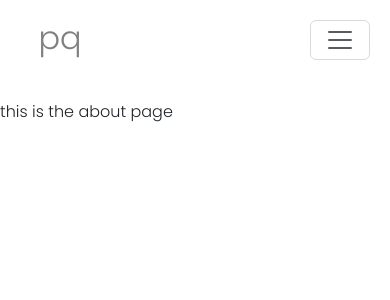
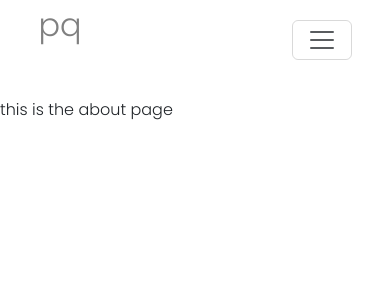
Before and after one commit to jimmybombimmy/pq, a React (Vite) app: page /about in a window 390 px wide. Shown: the top 300 px of the page. Built offline with nearby package versions, Linux system fonts and the light colour scheme.

Commit message:
increase side padding on hamburger / edit line heights

```diff
--- a/src/music/Music.jsx
+++ b/src/music/Music.jsx
@@ -13,14 +13,14 @@ function Music() {
       <main className="pqCont musicContainer">
         <section className="musicSection">
           <div className="pqGridSection">
-            <p
+            <h2
               className="musicTitle"
               onClick={() => setOpenPq(!openPq)}
               aria-controls="musicInfoDropdown"
               aria-expanded={openPq}
             >
               pq <span className="plusMinus">{openPq ? "-" : "+"}</span>
-            </p>
+            </h2>
             <Collapse in={openPq}>
               <article className="musicInfoDropdown" id="example-collapse-text">
               this is what i make when left to my own devices. i make a range of stuff from all-out club bangers to ambient to beats for mcs. i have releases on lapsus records, adepta editions, spooky shit, hakuna kulala and more. this section is for full eps etc. remixes and singles i’ll list further down.
--- a/src/styles/App.css
+++ b/src/styles/App.css
@@ -7,6 +7,19 @@ body {
 
 body:hover {
   cursor:default;
+}
+
+article {
+  line-height: 1.2rem;
+}
+
+h1 {
+  line-height: 2rem
+}
+
+p {
+  line-height: 1.2rem;
+  max-width: 600px;
 }
 
 /* ----------Navbar----------- */
@@ -92,7 +105,7 @@ body:hover {
 
 .navbar-toggler {
   width: 60px;
-  margin-right: 20px;
+  margin-right: 38px;
   text-align: center;
 }
 
--- a/src/styles/Audio.css
+++ b/src/styles/Audio.css
@@ -20,8 +20,8 @@
   justify-self: left;
   row-gap: none;
   position: relative;
-  height: 30px;
-  font-size: 1.5rem;
+  height: 50px;
+  font-size: 2rem;
 }
 
 .audioSection {
```
